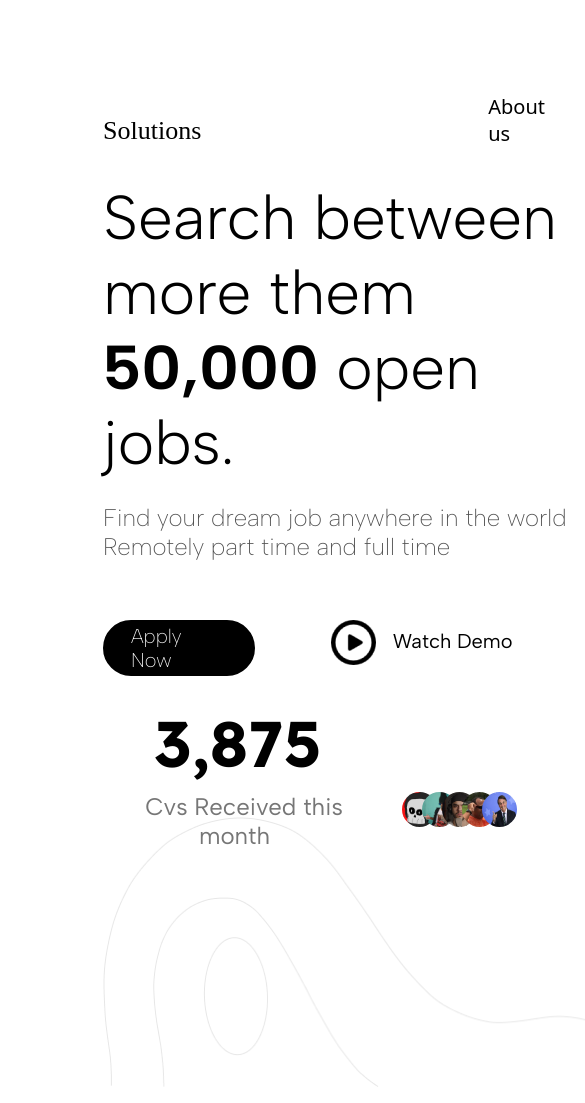
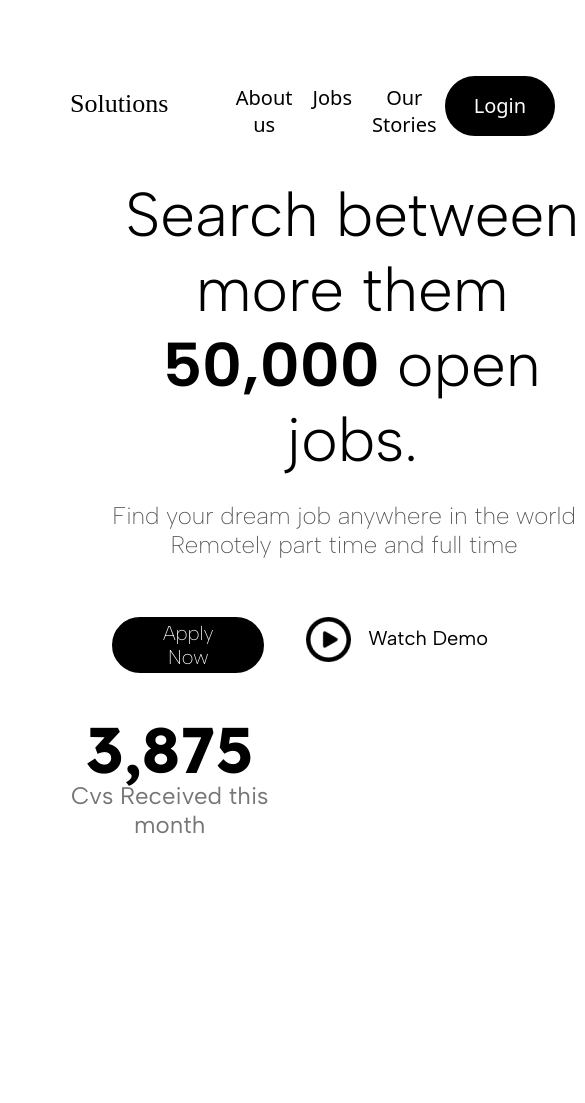
Before and after one commit to Vyneelric/Ladding-Page, a plain HTML site: page index.html in a window 390 px wide. Shown: the top 1103 px of the page, 585 px wide, since content can reach past the window. After the commit the page ends 1024 px from the top, so only its background shows below. Drawn offline with Linux system fonts and the light colour scheme; a web font is replaced by a local one.

Commit message:
página para tablet e celular

```diff
--- a/index.html
+++ b/index.html
@@ -24,7 +24,7 @@
             <p>About us</p>
             <p>Jobs</p>
             <p>Our Stories</p>
-            <p>Blog</p>
+            <p1>Blog</p1>
         </div>
 
         <div class="botao">
@@ -76,7 +76,7 @@
             <p>3,875</p>
         </div>
         <div class="texto">
-            <p>Cvs Received this<br> &nbsp;&nbsp;&nbsp;&nbsp;&nbsp;&nbsp;&nbsp;&nbsp;month</p>
+            <p>Cvs Received this<br>month</p>
             <div class="bolinha">
                 <img src="./img/toddyn.jpg" alt="">
                 <img src="./img/luckhaos.jpg" alt="">
@@ -86,11 +86,6 @@
             </div>
         </div>
 
-        <div class="linhas">
-            <img src="./img/Vector 4.png" alt="">
-            <img src="./img/Vector 5.png" alt="">
-            <img src="./img/Ellipse 1.png" alt="">
-        </div>
     </footer>
 </body>
 
--- a/style.css
+++ b/style.css
@@ -241,6 +241,7 @@ footer .texto{
 }
 
 .texto p{
+    text-align: center;
     font-family: "Albert Sans", sans-serif;
     font-size: 24px;
     color: #767676;
@@ -269,36 +270,138 @@ footer {
     height: 400px;
 }
 
-footer .linhas {
-    position: relative;
-    display: flex;
-    justify-content: flex-end;
-    align-items: flex-start;
-    padding: 20px;
+
+@media (max-width:960px){
+    body {
+        margin: 0;
+        width: 100%;
+        padding: 0 70px;
+        justify-content: center;
+        align-items: center;
+        text-align: center;
+    }
+    header{
+        height: 15vh;
+    }
+    header p1{
+        display: none;
+    }
+    header .menu {
+        padding: 10vh 0vh 0vh 8vh;
+        gap: 20px;
+    }
+    header .botao{
+        padding: 0;
+        width: 13vh;
+    }
+    main .parte1{
+        margin-left: 5vh;
+        margin-top: 6vh;
+        justify-content: center;
+        align-items: center;
+        text-align: center;
+    }
+    main .icone{
+        margin-top: 5vh;
+        margin-left: 5vh;
+        font-family: "Albert Sans", sans-serif;
+        font-size: 20px;
+        font-weight: 400;
+    }
+    main .parte2{
+        display: none;
+    }
+    footer{
+        width: 100%;
+        height: auto;
+        justify-content: center;
+        align-items: center;
+        text-align: center;
+    }
+    footer .numero{
+        padding: 0;
+        padding-top: 7vh;
+        margin-right: 6vh;
+    }
+    footer .texto{
+        align-items: center;
+        justify-content: center;
+        margin-right: 11vh;
+    }
+    footer .bolinha{
+        display: none
+    }
 }
 
-footer .linhas img {
-    position: absolute;
+@media (max-width:375px){
+    body{
+        padding: 0 30px;
+    }
+    header .menu{
+        display: none;
+    }
+    header .botao{
+        display: none;
+    }
+    main .parte1{
+        margin: 0;
+        padding: 0;
+        height: 38vh;
+        align-items: center;
+        justify-content: center;
+        text-align: center;
+    }
+    main{
+        height: 60vh;
+        width: 90vh;
+
+    }
+    main .textGrande{
+        width: 30vh;
+        height: 30vh;
+    }
+    main .textGrande p{
+        padding: 0;
+        margin-top: 10vh;
+        width: 48vh;
+        height: 0vh;
+        font-size: 38px;
     }
 
-
-footer .linhas img:nth-child(1) {
-    width: 572.09px;
-    height: 272.75px;
-    top: 0;
-    left: 0;
+    main .textPequeno{
+        height: 6vh;
+    }
+    main .textPequeno p{
+        padding: 0;
+        font-size: 16px;
     }
 
-footer .linhas img:nth-child(2) {
-    width: 226.14px;
-    height: 189.51px;
-    top: 80px;
-    left: 50px;
+    main .button{
+        flex-direction: column;
     }
 
-footer .linhas img:nth-child(3) {
-    width: 65px;
-    height: 119px;
-    top: 120px;
-    left: 100px;
+    main .botao{
+        margin-left: 5vh;
+        width: 35vh;
     }
+    main .icone{
+        margin: 0;
+        margin-top: 1vh;
+        margin-left: 8vh;
+    }
+    footer{
+        justify-content: center;
+        align-items: center;
+        text-align: center;
+        margin-top: 1vh;
+    }
+    footer .numero{
+        margin-left: 2vh;
+        font-size: 48px;
+    }
+    footer .texto p{
+        margin-left: 2vh;
+        font-size: 20px;
+    }
+
+}
```
Lines whose indentation alone changed are shown as unchanged.
